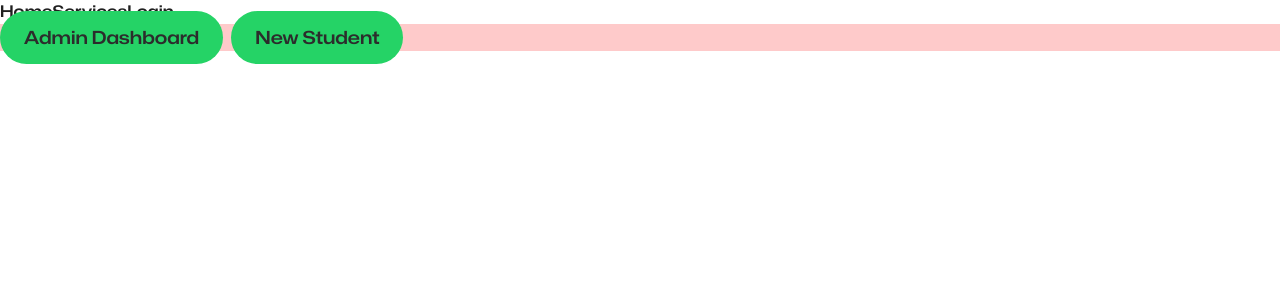
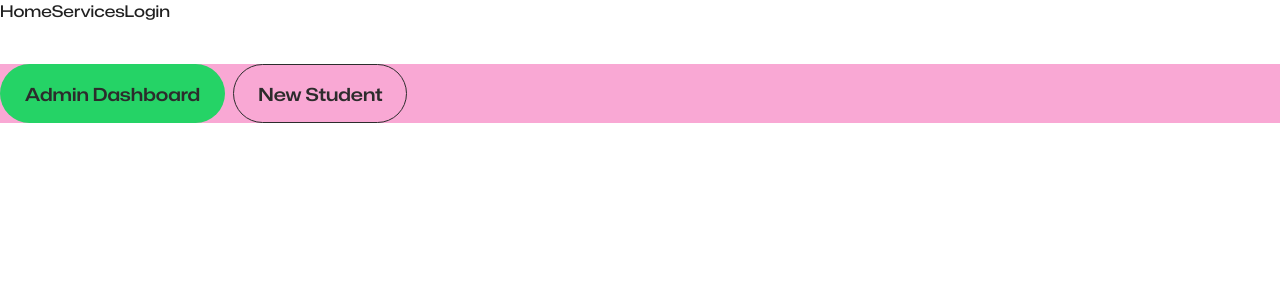
Before and after one commit to mimi-uxui-dev/nouh-tours, a Next.js app: page /dashboard/admin in a window 1280 px wide. Shown: the top 300 px of the page. Built offline with nearby package versions, Linux system fonts and the light colour scheme; no server answers.

Commit message:
register css

```diff
--- a/app/dashboard/admin/layout.js
+++ b/app/dashboard/admin/layout.js
@@ -2,12 +2,12 @@ import Link from "next/link";
 
 export default function AdminLayout({ children }) {
   return (
-    <div className="bg-red-200 w-full max-w-screen-xl h-full  flex justify-self-center">
-      <nav className="">
+    <div className="my-10 bg-pink-300 w-full max-w-screen-xl h-fit min-h-fit flex justify-self-center">
+      <nav>
         <Link className="btn mr-2" href={"/dashboard/admin"}>
           Admin Dashboard
         </Link>
-        <Link className="btn" href={"/register"}>
+        <Link className="outline-btn" href={"/register"}>
           New Student
         </Link>
       </nav>
--- a/app/dashboard/admin/page.js
+++ b/app/dashboard/admin/page.js
@@ -28,7 +28,7 @@ export default function AdminDashboard() {
             <div key={user._id}>
               {user.fullName}{" "}
               {user.universitiesAppliedTo?.map((univ) => (
-                <li key={univ._id}>{univ.status}</li>
+                <li key={univ._id}> {univ.status}</li>
               ))}
               <Link href={`/dashboard/admin/createApplication/${user._id}`}>
                 Add Application
--- a/app/globals.css
+++ b/app/globals.css
@@ -20,7 +20,11 @@
 body {
   color: var(--black);
   background: white;
-  @apply fontly-text expanded-text semi-bold-text;
+  @apply fontly-text expanded-text;
+}
+
+a {
+  font-weight: 500;
 }
 
 a:hover {
@@ -66,8 +70,46 @@ a:hover {
   color: var(--darkGray);
   background-color: var(--lightGreen);
   font-size: 1.125rem;
-  @apply line-h-150 px-6 py-4 border-radius-100;
+  height: 59px;
+  display: inline-block;
+  border: 1px solid transparent;
+
+  @apply line-h-150 px-6 py-4 border-radius-100 semi-bold-text;
+}
+.btn:hover,
+.outline-btn:hover {
+  box-shadow: 0 2px 16px 0 hsla(149, 71%, 39%, 0.75);
+  color: var(--darkGray);
+  background-color: var(--lightGreen);
+  border: 1px solid transparent;
+
+  transition: all ease 0.4s;
 }
 
 .outline-btn {
+  background-color: transparent;
+  color: var(--darkGray);
+  border: 1px solid var(--darkGray);
+  font-size: 1.125rem;
+  height: 59px;
+  display: inline-block;
+
+  @apply line-h-150 px-6 py-4 border-radius-100 semi-bold-text;
 }
+
+form {
+  @apply my-10 flex flex-col w-96 self-center;
+}
+
+form > button {
+  @apply btn mt-4;
+}
+
+input {
+  font-weight: 500;
+  @apply px-5 py-4 mb-1 rounded-full outline-1 outline-green-700;
+}
+
+h1 {
+  @apply text-5xl;
+}
--- a/app/register/page.js
+++ b/app/register/page.js
@@ -53,8 +53,8 @@ export default function Register() {
   };
 
   return (
-    <div>
-      <h1>Register</h1>
+    <div className="my-10 py-20 bg-green-100 rounded-2xl w-full max-w-screen-xl h-fit min-h-fit flex flex-col justify-self-center">
+      <h1 className="text-center">Register New Student</h1>
       <form onSubmit={handleSubmit}>
         <input
           type="text"
```
